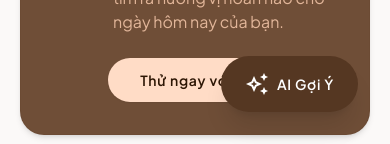
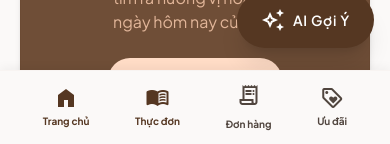
Before and after one commit to duclong811/web, a React (Vite) app: page / in a window 390 px wide. Shown: the part 700-844 px from the top of the page. Built offline with nearby package versions, Linux system fonts and the light colour scheme.

Commit message:
feat: synchronize mobile bottom navigation across customer pages

```diff
--- /dev/null
+++ b/src/components/MobileBottomNav.tsx
@@ -0,0 +1,35 @@
+import { Link, useLocation } from 'react-router-dom';
+
+export default function MobileBottomNav() {
+  const location = useLocation();
+  const path = location.pathname;
+
+  const isHome = path === '/' || path === '/menu';
+  const isTracking = path.startsWith('/tracking');
+  const isOrderSuccess = path.startsWith('/order-success');
+  const isOrderActive = isTracking || isOrderSuccess;
+
+  return (
+    <div className="md:hidden fixed bottom-0 left-0 right-0 bg-surface shadow-[0_-2px_10px_rgba(0,0,0,0.05)] px-container-margin py-3 flex justify-around items-center z-[100] border-t border-outline-variant/10">
+      <Link to="/" className={`flex flex-col items-center transition-colors ${(isHome || !isOrderActive) ? 'text-primary' : 'text-on-surface-variant hover:text-primary'}`}>
+        <span className="material-symbols-outlined" style={(isHome || !isOrderActive) ? { fontVariationSettings: "'FILL' 1" } : {}}>home</span>
+        <span className="text-[10px] font-bold mt-1">Trang chủ</span>
+      </Link>
+      <Link to="/" className={`flex flex-col items-center transition-colors ${(isHome || !isOrderActive) ? 'text-primary' : 'text-on-surface-variant hover:text-primary'}`}>
+        <span className="material-symbols-outlined" style={(isHome || !isOrderActive) ? { fontVariationSettings: "'FILL' 1" } : {}}>menu_book</span>
+        <span className="text-[10px] font-bold mt-1">Thực đơn</span>
+      </Link>
+      <Link to="/tracking" className={`flex flex-col items-center transition-colors ${isOrderActive ? 'text-primary' : 'text-on-surface-variant hover:text-primary'}`}>
+        <div className="relative">
+          <span className="material-symbols-outlined" style={isOrderActive ? { fontVariationSettings: "'FILL' 1" } : {}}>receipt_long</span>
+          {isOrderActive && <span className="absolute -top-1 -right-1 w-2 h-2 bg-error rounded-full animate-pulse"></span>}
+        </div>
+        <span className="text-[10px] font-bold mt-1">Đơn hàng</span>
+      </Link>
+      <Link to="/" className={`flex flex-col items-center transition-colors text-on-surface-variant hover:text-primary`}>
+        <span className="material-symbols-outlined">loyalty</span>
+        <span className="text-[10px] font-bold mt-1">Ưu đãi</span>
+      </Link>
+    </div>
+  );
+}
--- a/src/pages/customer/AIRecommendations.tsx
+++ b/src/pages/customer/AIRecommendations.tsx
@@ -1,5 +1,6 @@
 import { Link } from 'react-router-dom';
 import { useEffect } from 'react';
+import MobileBottomNav from '../../components/MobileBottomNav';
 
 export default function AIRecommendations() {
   useEffect(() => {
@@ -179,7 +180,7 @@ export default function AIRecommendations() {
         </section>
 
         {/* Sticky Bottom Actions */}
-        <div className="sticky bottom-0 bg-white/80 backdrop-blur-md border-t border-outline-variant py-6 px-container-margin z-40">
+        <div className="sticky bottom-16 md:bottom-0 bg-white/80 backdrop-blur-md border-t border-outline-variant py-6 px-container-margin z-40">
           <div className="max-w-3xl mx-auto flex flex-col sm:flex-row gap-4 items-center justify-between">
             <Link to="/" className="w-full sm:w-auto px-10 py-3 rounded-full border-2 border-primary text-primary font-label-md hover:bg-primary/5 transition-colors text-center">Tiếp Tục Chọn Món</Link>
             <Link to="/cart" className="w-full sm:w-auto px-12 py-4 rounded-full bg-primary text-white font-label-md shadow-lg shadow-primary/20 hover:shadow-xl hover:-translate-y-1 transition-all flex items-center justify-center gap-3">
@@ -208,6 +209,7 @@ export default function AIRecommendations() {
           </div>
         </div>
       </footer>
+      <MobileBottomNav />
     </div>
   );
 }
--- a/src/pages/customer/Cart.tsx
+++ b/src/pages/customer/Cart.tsx
@@ -1,5 +1,6 @@
 import { useStore } from '../../store/useStore';
 import { Link, useNavigate } from 'react-router-dom';
+import MobileBottomNav from '../../components/MobileBottomNav';
 
 export default function Cart() {
   const { cart, updateQuantity, removeFromCart, createOrder } = useStore();
@@ -224,6 +225,7 @@ export default function Cart() {
           </p>
         </div>
       </footer>
+      <MobileBottomNav />
     </div>
   );
 }
--- a/src/pages/customer/Menu.tsx
+++ b/src/pages/customer/Menu.tsx
@@ -2,6 +2,7 @@ import { Link } from 'react-router-dom';
 import { useStore } from '../../store/useStore';
 import { ShoppingCart } from 'lucide-react';
 import { useEffect, useState } from 'react';
+import MobileBottomNav from '../../components/MobileBottomNav';
 
 const MENU_CATEGORIES = [
   { id: 'Cà Phê Pha Máy', icon: 'coffee' },
@@ -495,10 +496,12 @@ export default function Menu() {
       </footer>
 
       {/* Floating Action Button */}
-      <Link to="/ai-suggest" className="fixed bottom-8 right-8 z-50 flex items-center gap-2 px-6 py-4 bg-primary text-on-primary rounded-full shadow-xl hover:shadow-2xl hover:-translate-y-1 transition-all active:scale-95 group">
+      <Link to="/ai-suggest" className="fixed bottom-24 right-4 md:bottom-8 md:right-8 z-50 flex items-center gap-2 px-6 py-4 bg-primary text-on-primary rounded-full shadow-xl hover:shadow-2xl hover:-translate-y-1 transition-all active:scale-95 group">
         <span className="material-symbols-outlined group-hover:rotate-12 transition-transform">auto_awesome</span>
         <span className="font-label-md text-label-md">AI Gợi Ý</span>
       </Link>
+
+      <MobileBottomNav />
     </div>
   );
 }
--- a/src/pages/customer/OrderSuccess.tsx
+++ b/src/pages/customer/OrderSuccess.tsx
@@ -1,5 +1,6 @@
 import { Link } from 'react-router-dom';
 import { useEffect } from 'react';
+import MobileBottomNav from '../../components/MobileBottomNav';
 
 export default function OrderSuccess() {
   useEffect(() => {
@@ -149,6 +150,7 @@ export default function OrderSuccess() {
           <p className="font-label-md text-label-md text-on-surface-variant">© 2024 AI-SMARTSERVE. All rights reserved.</p>
         </div>
       </footer>
+      <MobileBottomNav />
     </div>
   );
 }
--- a/src/pages/customer/OrderTracking.tsx
+++ b/src/pages/customer/OrderTracking.tsx
@@ -1,5 +1,6 @@
 import { Link } from 'react-router-dom';
 import { useEffect } from 'react';
+import MobileBottomNav from '../../components/MobileBottomNav';
 
 export default function OrderTracking() {
   useEffect(() => {
@@ -222,27 +223,7 @@ export default function OrderTracking() {
       </footer>
 
       {/* Mobile Bottom Navigation (Visible only on mobile) */}
-      <div className="md:hidden fixed bottom-0 left-0 right-0 bg-surface shadow-[0_-2px_10px_rgba(0,0,0,0.05)] px-container-margin py-3 flex justify-around items-center z-50">
-        <Link to="/" className="flex flex-col items-center text-on-surface-variant hover:text-primary transition-colors">
-          <span className="material-symbols-outlined">home</span>
-          <span className="text-[10px] font-bold mt-1">Trang chủ</span>
-        </Link>
-        <Link to="/" className="flex flex-col items-center text-on-surface-variant hover:text-primary transition-colors">
-          <span className="material-symbols-outlined">menu_book</span>
-          <span className="text-[10px] font-bold mt-1">Thực đơn</span>
-        </Link>
-        <div className="flex flex-col items-center text-primary">
-          <div className="relative">
-            <span className="material-symbols-outlined" style={{ fontVariationSettings: "'FILL' 1" }}>receipt_long</span>
-            <span className="absolute -top-1 -right-1 w-2 h-2 bg-error rounded-full animate-pulse"></span>
-          </div>
-          <span className="text-[10px] font-bold mt-1">Đơn hàng</span>
-        </div>
-        <div className="flex flex-col items-center text-on-surface-variant hover:text-primary transition-colors">
-          <span className="material-symbols-outlined">loyalty</span>
-          <span className="text-[10px] font-bold mt-1">Ưu đãi</span>
-        </div>
-      </div>
+      <MobileBottomNav />
     </div>
   );
 }
--- a/src/pages/customer/ProductDetail.tsx
+++ b/src/pages/customer/ProductDetail.tsx
@@ -2,6 +2,7 @@ import { useState } from 'react';
 import { useParams, Link } from 'react-router-dom';
 import { useStore } from '../../store/useStore';
 import { MENU_DATA } from './Menu';
+import MobileBottomNav from '../../components/MobileBottomNav';
 
 export default function ProductDetail() {
   const { id } = useParams();
@@ -230,6 +231,7 @@ export default function ProductDetail() {
           </p>
         </div>
       </footer>
+      <MobileBottomNav />
     </div>
   );
 }
```
